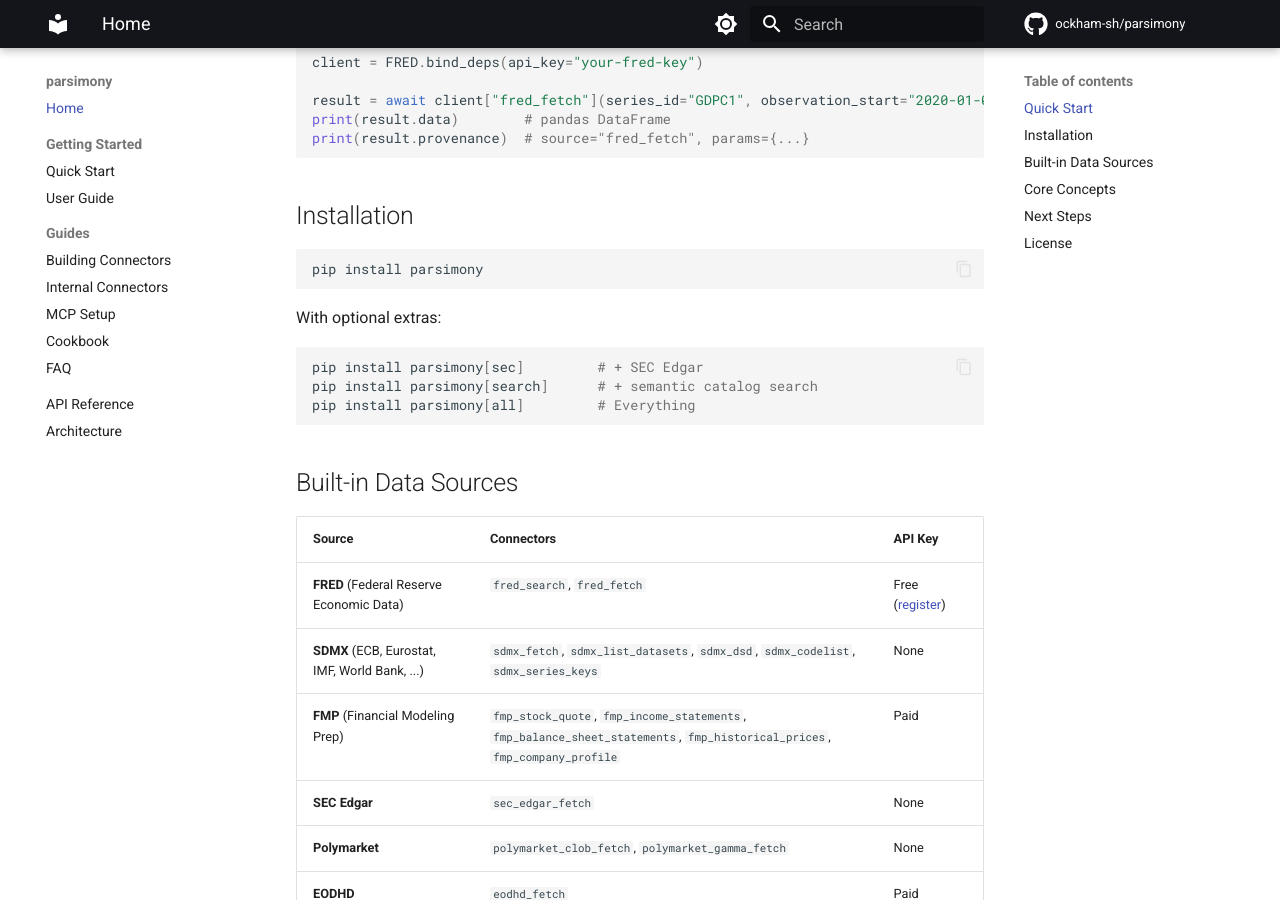
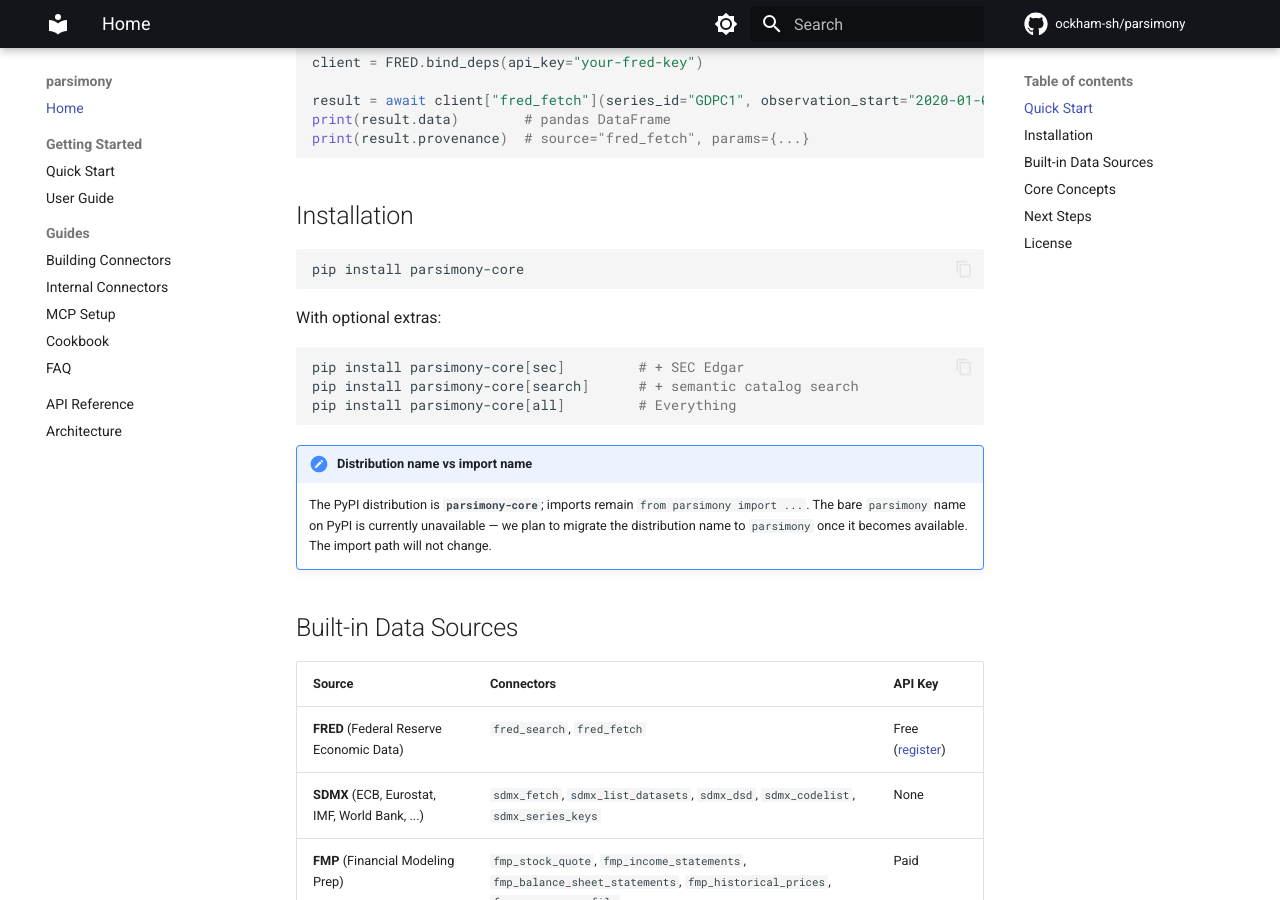
Before and after one commit to ockham-sh/parsimony, an MkDocs documentation site: the page built from docs/index.md, in a window 1280 px wide and 900 px high, scrolled down 436 px. Built offline with MkDocs 1.6.1 and Material for MkDocs 9.7.7, drawn with Linux system fonts in a browser that asks for light colours; comment, search, counter and statistics services are not loaded.

Commit message:
feat: rename distribution to parsimony-core; add PyPI publish workflow
Distribution name on PyPI is now `parsimony-core` because the `parsimony`
name is squatted. Import path stays `from parsimony import ...` for users.
Will migrate to the bare `parsimony` distribution later via a shim package.

- pyproject.toml: name = "parsimony-core"; self-extra updated; explicit
  hatch wheel/sdist target pointing at the `parsimony/` package directory
- README, docs, examples: install commands updated to `pip install
  parsimony-core`; add callout explaining the name split
- CHANGELOG: document the distribution-name decision
- .github/workflows/publish.yml: two-stage build+publish using OIDC
  trusted publishers; supports manual TestPyPI dry runs via
  workflow_dispatch and auto-publishes to PyPI on GitHub Release

````diff
--- a/docs/index.md
+++ b/docs/index.md
@@ -19,16 +19,21 @@
 ## Installation
 
 ```bash
-pip install parsimony
+pip install parsimony-core
 ```
 
 With optional extras:
 
 ```bash
-pip install parsimony[sec]         # + SEC Edgar
-pip install parsimony[search]      # + semantic catalog search
-pip install parsimony[all]         # Everything
+pip install parsimony-core[sec]         # + SEC Edgar
+pip install parsimony-core[search]      # + semantic catalog search
+pip install parsimony-core[all]         # Everything
 ```
+
+!!! note "Distribution name vs import name"
+    The PyPI distribution is **`parsimony-core`**; imports remain `from parsimony import ...`.
+    The bare `parsimony` name on PyPI is currently unavailable — we plan to migrate the
+    distribution name to `parsimony` once it becomes available. The import path will not change.
 
 ## Built-in Data Sources
 
````
Also changed, not shown: CHANGELOG.md (+10 -0 lines), README.md (+9 -5 lines), docs/api-reference.md (+1 -1 lines), docs/faq.md (+5 -5 lines), docs/quickstart.md (+2 -2 lines), docs/user-guide.md (+5 -5 lines), pyproject.toml (+8 -2 lines), 7 other files.
